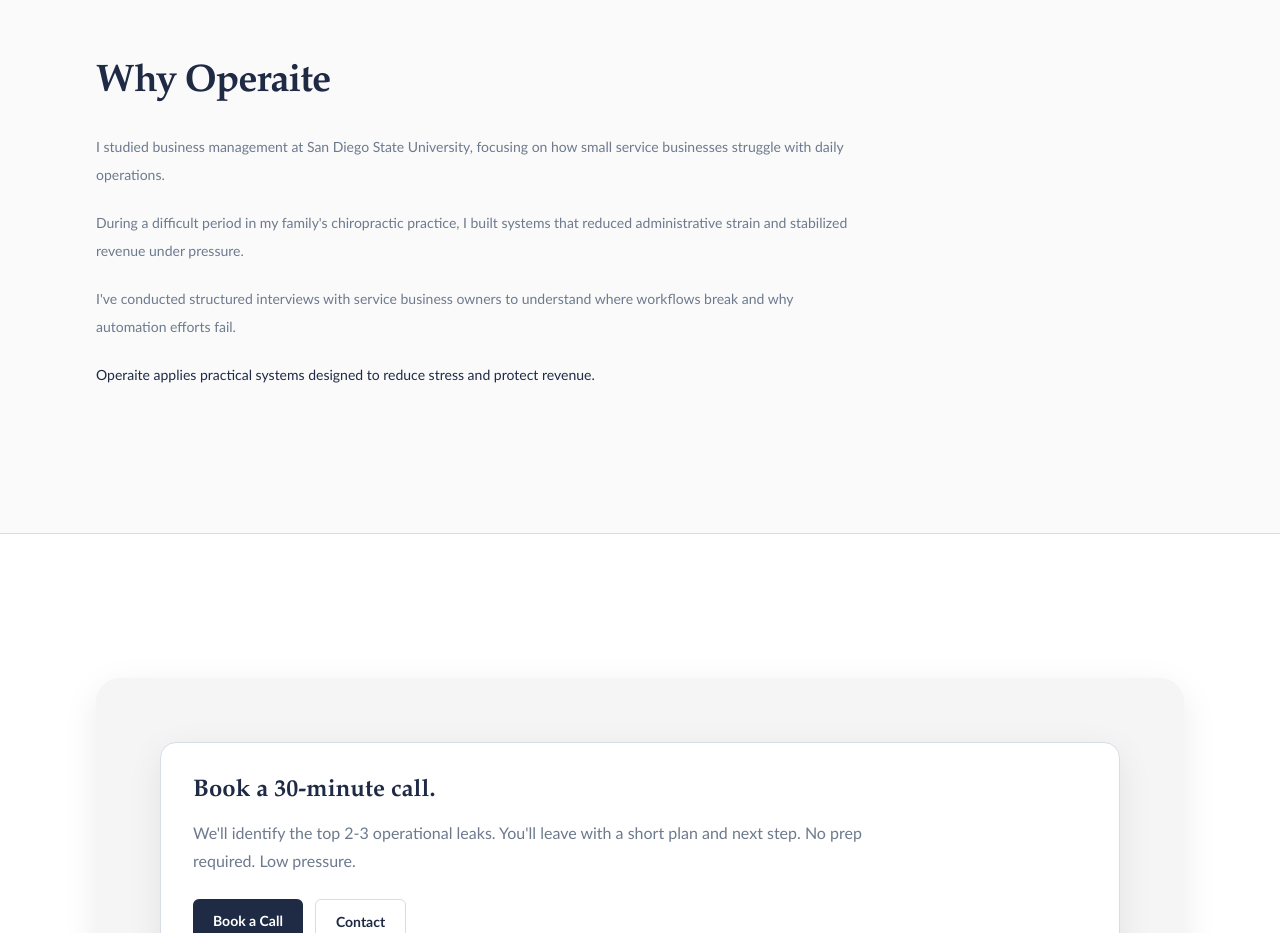
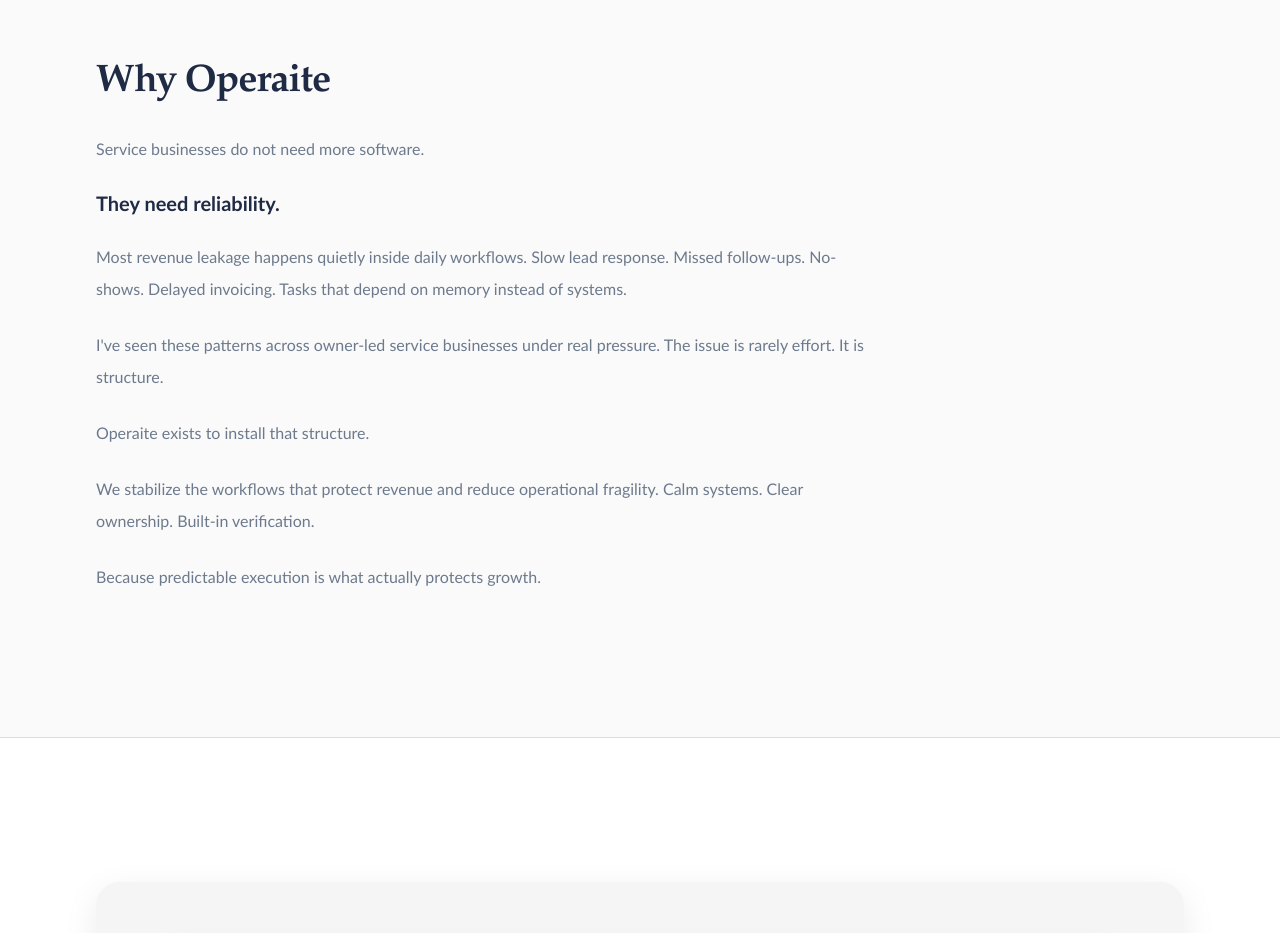
Before and after one commit to blakegrosenthal/operaite-site, a Next.js app: page / in a window 1280 px wide. Shown: the part 3180-4113 px from the top of the page. Built offline with nearby package versions, Linux system fonts and the light colour scheme; no server answers.

Commit message:
update site

```diff
--- a/app/page.tsx
+++ b/app/page.tsx
@@ -153,24 +153,27 @@
         className="reveal-up border-t border-line bg-neutral-50 py-28 sm:py-36"
         titleClassName="text-3xl font-bold sm:text-[2.4rem]"
       >
-        <div className="max-w-3xl space-y-5 text-sm leading-7 text-muted">
-          <p>
-            I studied business management at San Diego State University, focusing
-            on how small service businesses struggle with daily operations.
+        <div className="max-w-3xl space-y-6 text-sm leading-7 text-muted sm:text-base sm:leading-8">
+          <p>Service businesses do not need more software.</p>
+          <p className="text-lg font-semibold leading-8 text-foreground sm:text-xl">
+            They need reliability.
           </p>
           <p>
-            During a difficult period in my family&apos;s chiropractic practice, I
-            built systems that reduced administrative strain and stabilized
-            revenue under pressure.
+            Most revenue leakage happens quietly inside daily workflows. Slow
+            lead response. Missed follow-ups. No-shows. Delayed invoicing. Tasks
+            that depend on memory instead of systems.
           </p>
           <p>
-            I&apos;ve conducted structured interviews with service business owners
-            to understand where workflows break and why automation efforts fail.
+            I&apos;ve seen these patterns across owner-led service businesses under
+            real pressure. The issue is rarely effort. It is structure.
           </p>
-          <p className="font-medium text-foreground">
-            Operaite applies practical systems designed to reduce stress and
-            protect revenue.
+          <p>Operaite exists to install that structure.</p>
+          <p>
+            We stabilize the workflows that protect revenue and reduce
+            operational fragility. Calm systems. Clear ownership. Built-in
+            verification.
           </p>
+          <p>Because predictable execution is what actually protects growth.</p>
         </div>
       </Section>
 
```
